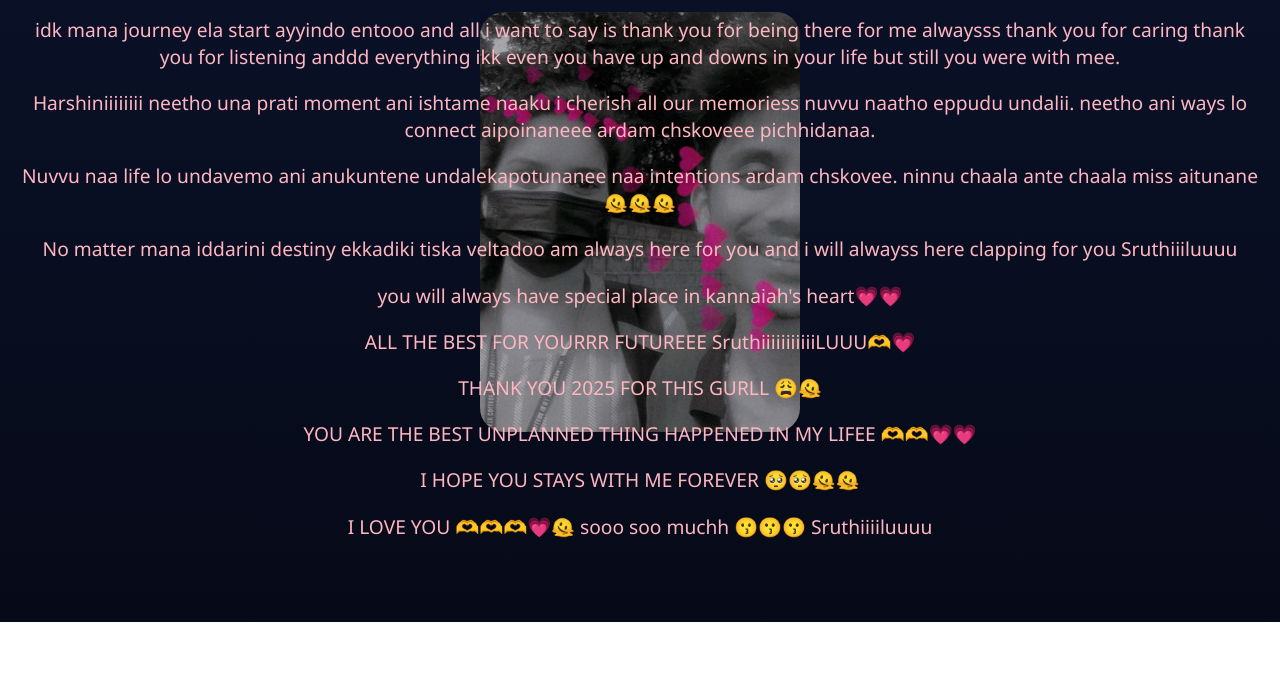
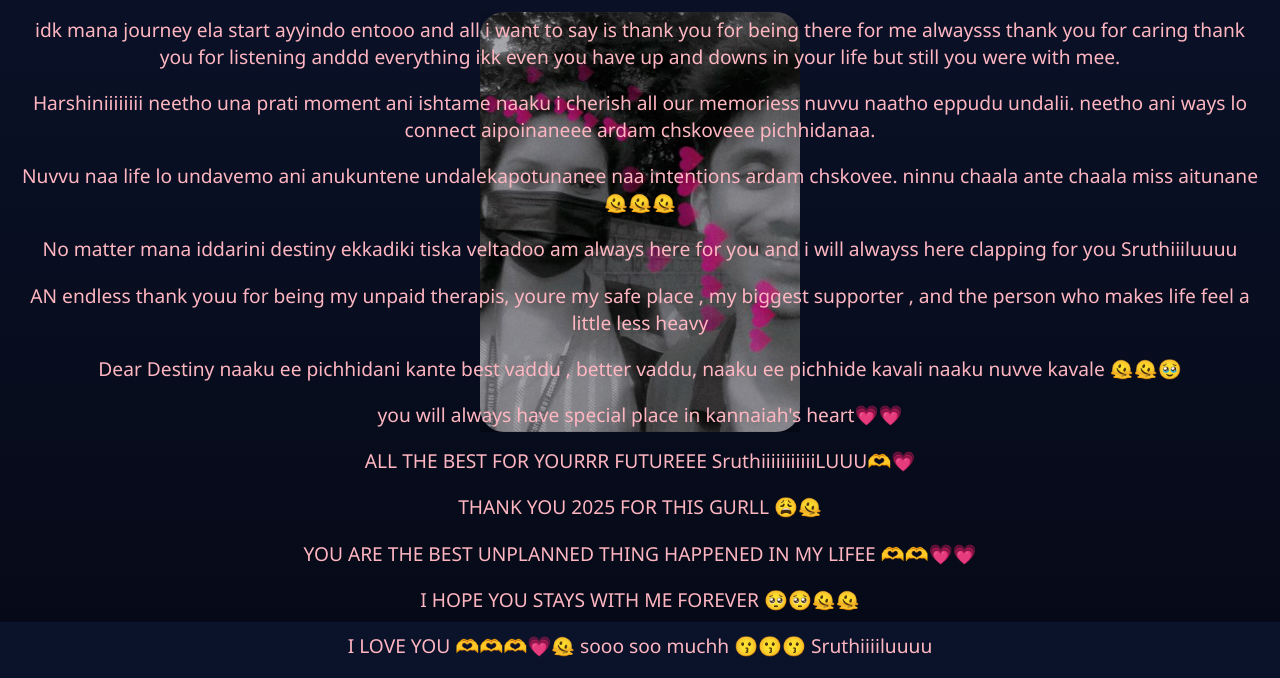
Before and after one commit to Veerendrapal24/newyear, a plain HTML site: page next.html in a window 1280 px wide. Shown: the part 178-856 px from the top of the page. Before the commit the page ends 800 px from the top, so only its background shows below. Drawn offline with Linux system fonts and the light colour scheme.

```diff
--- a/next.html
+++ b/next.html
@@ -112,6 +112,8 @@ neetho ani ways lo connect aipoinaneee ardam chskoveee pichhidanaa.</p>
 <p>Nuvvu naa life lo undavemo ani anukuntene undalekapotunanee naa intentions ardam chskovee.
 ninnu chaala ante chaala miss aitunane 🫠🫠🫠</p>
 <p>No matter mana iddarini destiny ekkadiki tiska veltadoo am always here for you and i will alwayss here clapping for you Sruthiiiluuuu</p>
+<p>AN endless thank youu for being my unpaid therapis, youre my safe place , my biggest supporter , and the person who makes life feel a little less heavy </p>
+<p>Dear Destiny naaku ee pichhidani kante best vaddu , better vaddu, naaku ee pichhide kavali naaku nuvve kavale 🫠🫠🥹</p>
 <p>you will always have special place in kannaiah's heart💗💗</p>
 <p>ALL THE BEST FOR YOURRR FUTUREEE SruthiiiiiiiiiiiLUUU🫶💗</p>
 <p>THANK YOU 2025 FOR THIS GURLL 😩🫠</p>
```
